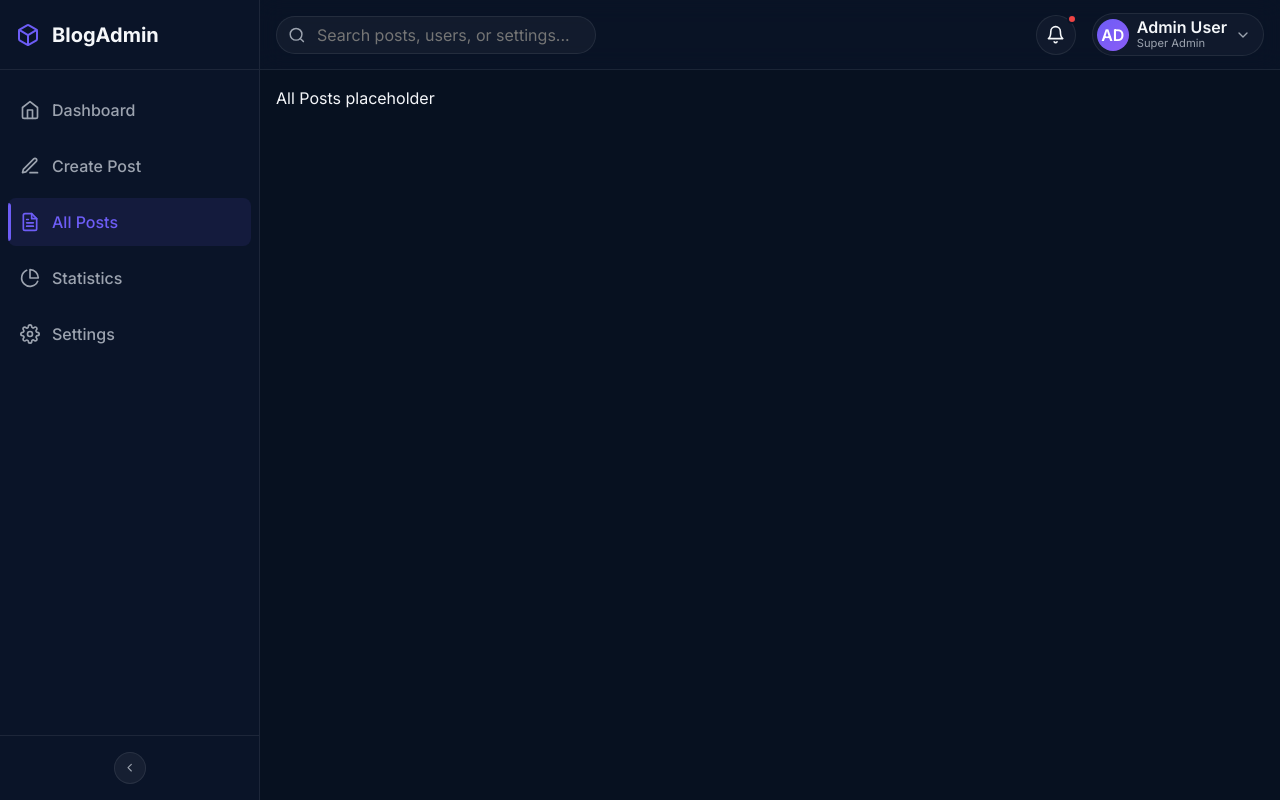
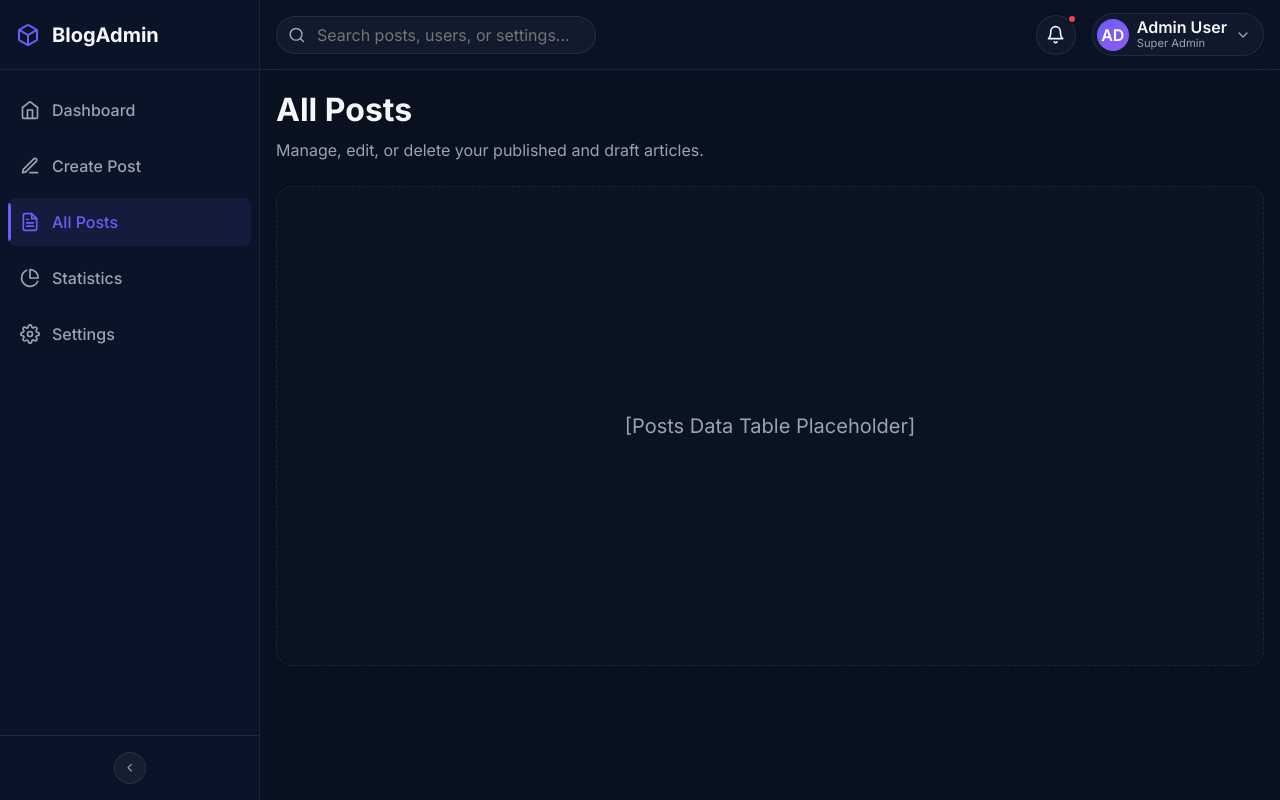
Before and after one commit to nitinjswgithub066/blog-admin-dashboard, a React (Vite) app: page /posts in a window 1280 px wide. Built offline with nearby package versions, Linux system fonts and the light colour scheme.

Commit message:
feat: add Posts Page shell

```diff
--- a/src/App.tsx
+++ b/src/App.tsx
@@ -5,6 +5,7 @@ import ForgotPasswordPage from './pages/auth/forgot-password/ForgotPasswordPage'
 import DashboardLayout from './layouts/DashboardLayout/DashboardLayout';
 import DashboardPage from './pages/dashboard/DashboardPage';
 import CreatePostPage from './pages/create-post/CreatePostPage';
+import PostsPage from './pages/posts/PostsPage';
 import './App.css';
 
 function App() {
@@ -20,7 +21,7 @@ function App() {
       <Route element={<DashboardLayout />}>
         <Route path="/dashboard" element={<DashboardPage />} />
         <Route path="/posts/create" element={<CreatePostPage />} />
-        <Route path="/posts" element={<div>All Posts placeholder</div>} />
+        <Route path="/posts" element={<PostsPage />} />
         <Route path="/stats" element={<div>Statistics placeholder</div>} />
         <Route path="/settings" element={<div>Settings placeholder</div>} />
       </Route>
--- /dev/null
+++ b/src/pages/posts/PostsPage.module.css
@@ -0,0 +1,31 @@
+.pageHeader {
+  display: flex;
+  justify-content: space-between;
+  align-items: center;
+  margin-bottom: var(--spacing-6);
+}
+
+.pageTitle {
+  font-size: var(--font-size-2xl);
+  font-weight: 700;
+  color: var(--text-primary);
+}
+
+.pageDescription {
+  color: var(--text-muted);
+  font-size: var(--font-size-sm);
+  margin-top: var(--spacing-1);
+}
+
+.contentShell {
+  width: 100%;
+  height: 60vh;
+  border-radius: var(--radius-xl);
+  border: 1px dashed var(--border-color);
+  display: flex;
+  align-items: center;
+  justify-content: center;
+  color: var(--text-muted);
+  font-size: var(--font-size-lg);
+  background: rgba(255, 255, 255, 0.01);
+}
--- /dev/null
+++ b/src/pages/posts/PostsPage.tsx
@@ -0,0 +1,28 @@
+import React from 'react';
+import { motion } from 'framer-motion';
+import styles from './PostsPage.module.css';
+
+const PostsPage: React.FC = () => {
+  return (
+    <motion.div
+      initial={{ opacity: 0, y: 20 }}
+      animate={{ opacity: 1, y: 0 }}
+      transition={{ duration: 0.4 }}
+    >
+      <header className={styles.pageHeader}>
+        <div>
+          <h1 className={styles.pageTitle}>All Posts</h1>
+          <p className={styles.pageDescription}>
+            Manage, edit, or delete your published and draft articles.
+          </p>
+        </div>
+      </header>
+
+      <div className={styles.contentShell}>
+        [Posts Data Table Placeholder]
+      </div>
+    </motion.div>
+  );
+};
+
+export default PostsPage;
```
